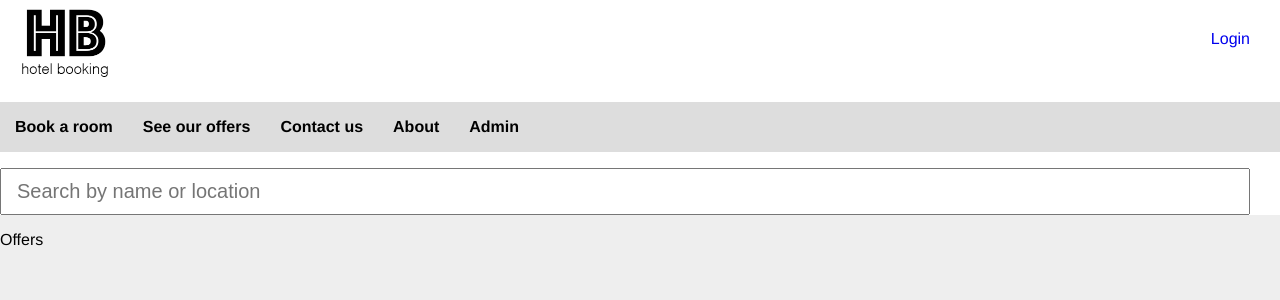
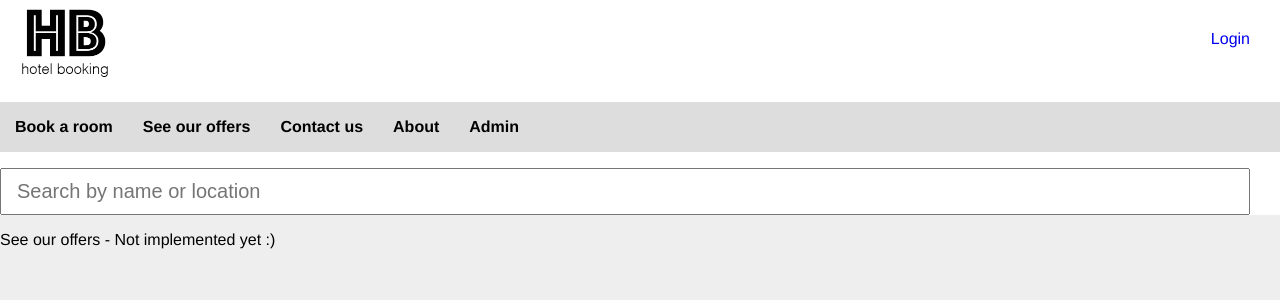
Before and after one commit to GregDucheTot/HotelBookingz, a React app in the folder web/: page /offers in a window 1280 px wide. Shown: the top 300 px of the page. Built offline with nearby package versions, Linux system fonts and the light colour scheme.

Commit message:
Updated a few pages

```diff
--- a/web/src/components/Pages/Book.tsx
+++ b/web/src/components/Pages/Book.tsx
@@ -5,7 +5,7 @@ export default class Book extends Component{
     render() {
         return <>
             <Header/>
-            <p>Book</p>
+            <p>Book a room - not implemented yet :)</p>
         </>;
     }
 }
--- a/web/src/components/Pages/Contact.tsx
+++ b/web/src/components/Pages/Contact.tsx
@@ -18,7 +18,7 @@ export default class Contact extends Component{
                     <label>Your message:
                         <textarea></textarea>
                     </label>
-                    <button type={'submit'} />
+                    <button type={'submit'}>Send</button>
                 </form>
             </div>
         </>;
--- a/web/src/components/Pages/Offers.tsx
+++ b/web/src/components/Pages/Offers.tsx
@@ -5,7 +5,7 @@ export default class Offers extends Component{
     render() {
         return <>
             <Header/>
-            <p>Offers</p>
+            <p>See our offers - Not implemented yet :)</p>
         </>;
     }
 }
```
Also changed, not shown: 1 other file (tests, documents, lock files or other folders).
